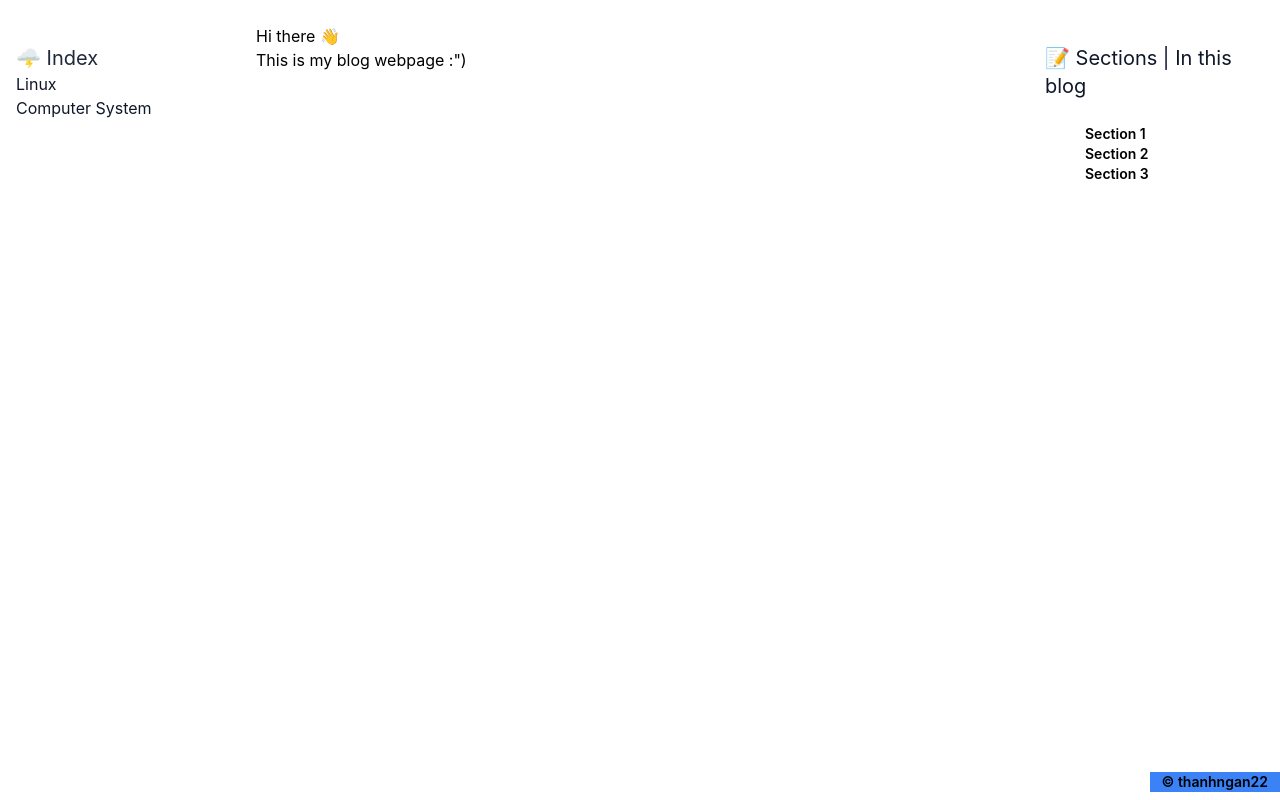
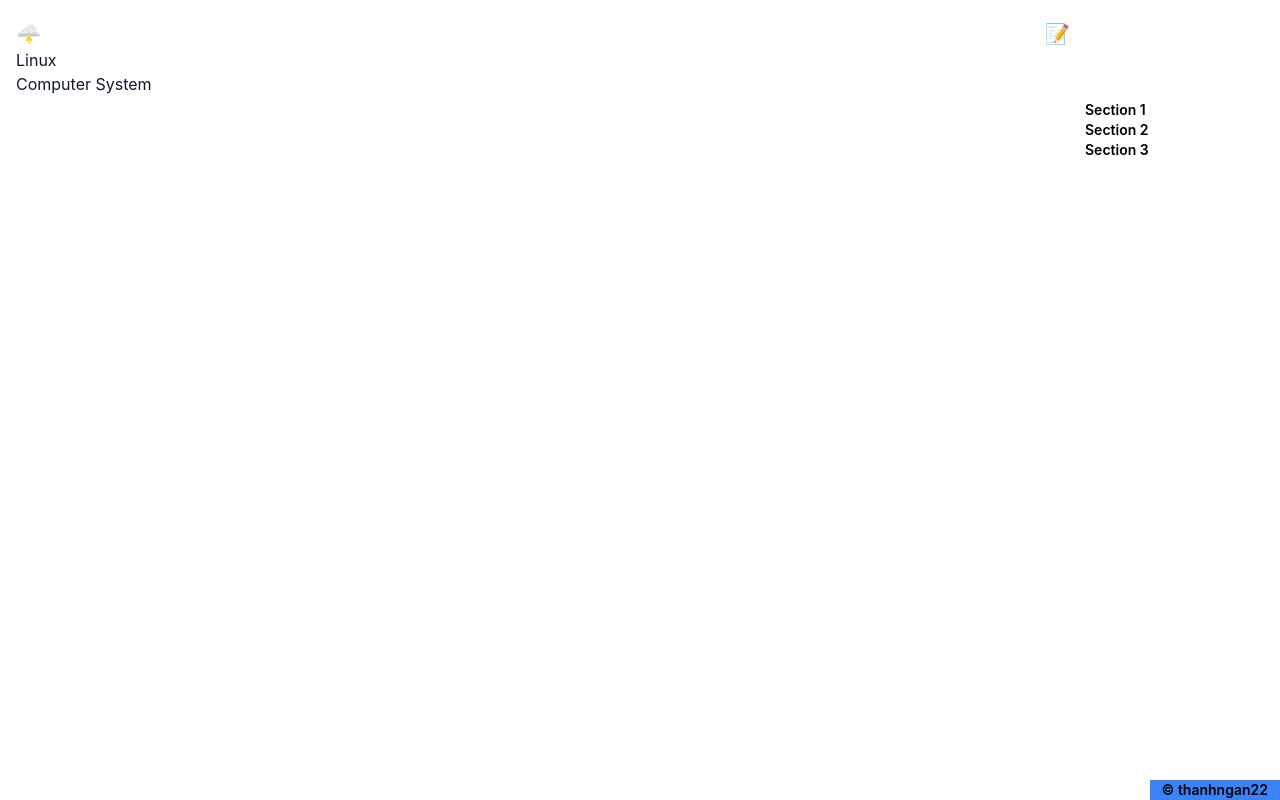
Before and after one commit to thanhngan22/my-blogs, a React (Create React App) app: page / in a window 1280 px wide. Built offline with nearby package versions, Linux system fonts and the light colour scheme.

Commit message:
update style

```diff
--- a/src/layout/Catalog.tsx
+++ b/src/layout/Catalog.tsx
@@ -40,7 +40,7 @@ const Catalog: React.FC<IProps> = ({ tittles }) => {
     const list = tittles.map((tittle, index) => {
       const url = tittle.replace(/\s/g, '-').toLowerCase();
       return (
-        <li className="catalog__item" key={index} id={url}>
+        <li className="catalog__item " key={index} id={url}>
           <Link to={`/${url}`} className="text-slate-900 hover:text-slate-700">
             {tittle}
           </Link>
@@ -56,7 +56,7 @@ const Catalog: React.FC<IProps> = ({ tittles }) => {
   return (
     <div className="catalog__wrapper w-1/5 pl-4 pr-5 py-5  ">
       <div className="catalog__header">
-        <h1 className="text-xl text-slate-800 "> 🌩️ Index</h1>
+        <h1 className="text-xl text-white "> 🌩️ Index</h1>
       </div>
       <div className="catalog__main flex flex-row">
         <div className="left__bar"></div>
--- a/src/layout/Content.tsx
+++ b/src/layout/Content.tsx
@@ -18,9 +18,7 @@ const Content: React.FC<IProps> = ({ data }) => {
   //   console.log('data: ', data);
 
   const [content, setContent] = useState<string>(`
-  # Hi there 👋
-
-  ### This is my blog webpage :")`);
+  `);
 
   //   get url
   const url = useLocation();
--- a/src/layout/Footer.tsx
+++ b/src/layout/Footer.tsx
@@ -1,7 +1,7 @@
 const Footer = () => {
   return (
-    <div className="footer__wrapper h-full">
-      <div className=" bg-blue-500 fixed bottom-2 right-0  px-3 h-5 text-sm font-semibold ">
+    <div className="footer__wrapper ">
+      <div className=" bg-blue-500 fixed bottom-3 right-0  px-3 h-5 text-sm font-semibold ">
         <a href="https://github.com/thanhngan22">© thanhngan22</a>
       </div>
     </div>
--- a/src/layout/Header.tsx
+++ b/src/layout/Header.tsx
@@ -2,7 +2,7 @@
 
 const Header = () => {
     return (
-        <div className="header__wrapper h-full">
+        <div className="header__wrapper">
         </div>
     )
 }
--- a/src/layout/Sections.tsx
+++ b/src/layout/Sections.tsx
@@ -115,10 +115,7 @@ const Sections: React.FC<IProps> = ({ data }) => {
     <div className="sections__wrapper w-1/5 px-5 py-5 border-l border-white flex flex-col justify-between">
       <div className="section__1">
         <div className="sections__header">
-          <h1 className="text-xl text-slate-900">
-            {' '}
-            📝 Sections | In this blog
-          </h1>
+          <h1 className="text-xl text-white"> 📝 Sections | In this blog</h1>
         </div>
         <div className="sections__body flex py-4">
           <div className="bar bg-red-400 ml-5 h-auto"></div>
@@ -165,6 +162,9 @@ const Sections: React.FC<IProps> = ({ data }) => {
   </div>
 </div>; */}
 
+      <div className=" bg-blue-500 fixed bottom-0 right-0  px-3 h-5 text-sm font-semibold">
+        <a href="https://github.com/thanhngan22">© thanhngan22</a>
+      </div>
     </div>
   );
 };
--- a/src/layout/index.tsx
+++ b/src/layout/index.tsx
@@ -1,4 +1,3 @@
-import Main from "../layout/Main";
 import Header from "../layout/Header";
 import Footer from "../layout/Footer";
 import { Outlet } from "react-router-dom";
@@ -6,15 +5,15 @@ import { Outlet } from "react-router-dom";
 const Layout = () => {
     return (
         <div className="app__container h-screen flex flex-col">
-      <div id="header" className="h-6">
+      {/* <div id="header" className="">
         <Header />
-      </div>
+      </div> */}
       <div id="main" className="">
         <Outlet/>
       </div>
-      <div id="footer" className="h-6">
+      {/* <div id="footer" className="">
         <Footer />
-      </div>
+      </div> */}
     </div>
     )
 
--- a/src/styles/_app.scss
+++ b/src/styles/_app.scss
@@ -1,28 +1,32 @@
 .header__wrapper {
-  background: linear-gradient(to left, rgb(179, 117, 117), rgb(15, 89, 119));
+  height: 12px;
+  /*background: linear-gradient(to left, rgb(179, 117, 117), rgb(15, 89, 119));*/
+  background-color: #1b5565;
 }
 
 .footer__wrapper {
-  background: linear-gradient(
+  height: 12px;
+  /*background: linear-gradient(
     to top left,
     rgb(179, 117, 117),
     rgb(15, 89, 119)
-  );
+  );*/
+  background-color: #1b5565;
 }
 
 #main {
-  height: 98%;
+  height: 100%;
 }
 
 .main__container {
   height: 100%;
 
-  background: linear-gradient(
+  /*background: linear-gradient(
     to right,
     hsl(150, 50%, 68%),
     rgb(141, 201, 217),
     hsl(150, 50%, 70%)
-  );
+  );*/
 }
 
 /* scroll bar */
```
Also changed, not shown: src/styles/_catalog.scss (+18 -4 lines), src/styles/_content.scss (+11 -10 lines), src/styles/_sections.scss (+11 -0 lines).
